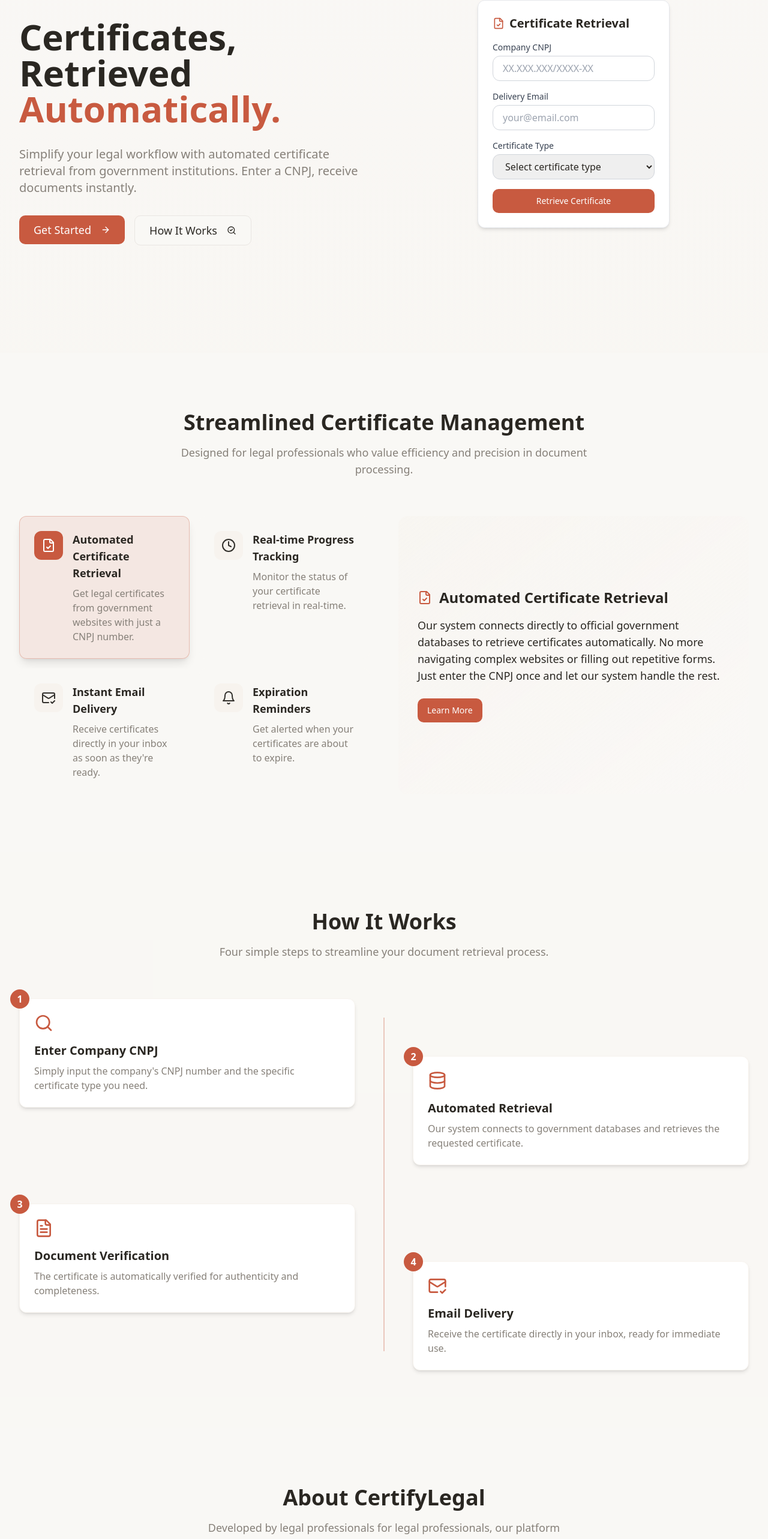
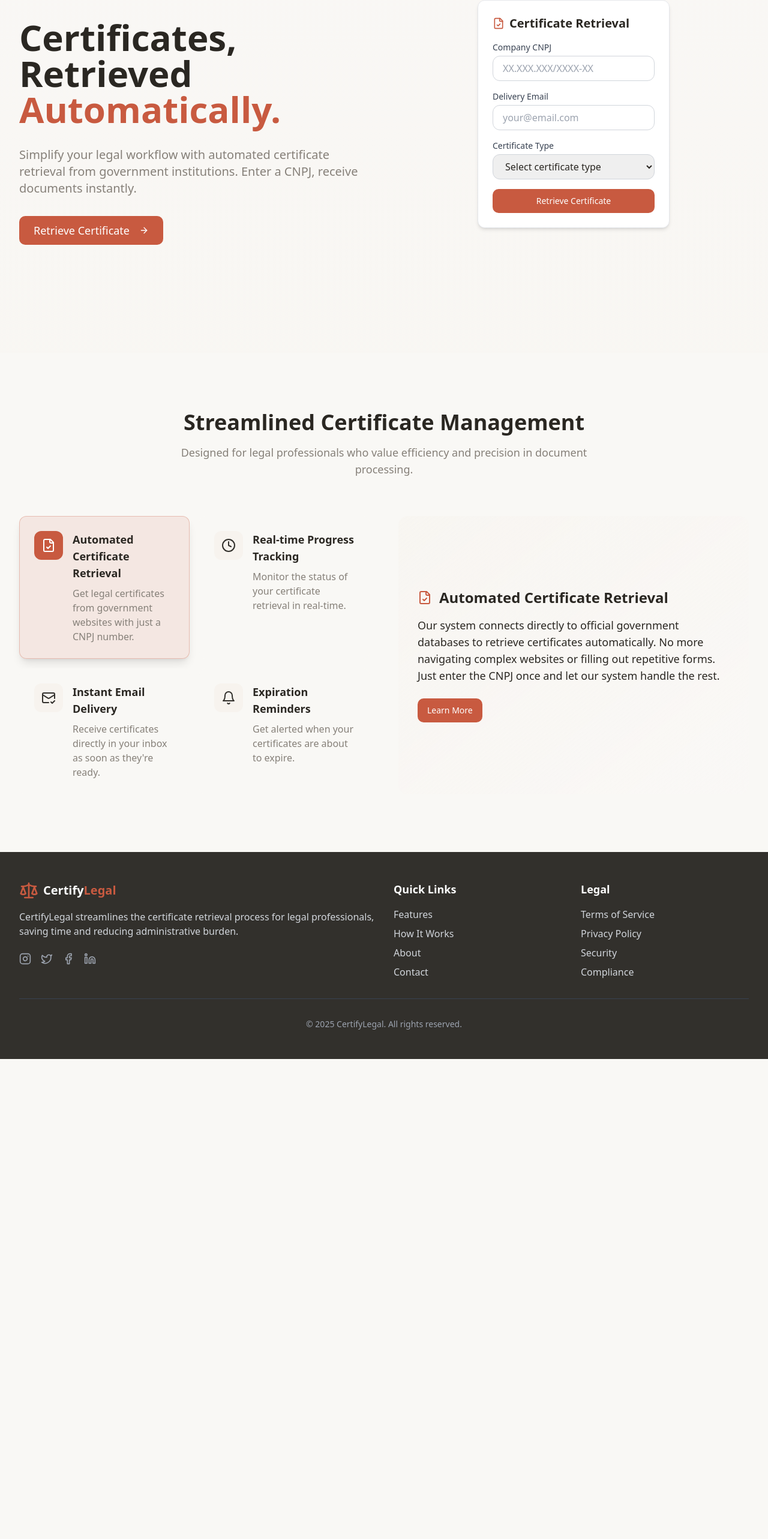
Before and after one commit to justouseai/brew-it-smartly-app-47, a React (Vite) app: page / in a window 1280 px wide. Shown: the part 212-2777 px from the top of the page at 60% size. After the commit the page ends 1977 px from the top, so only its background shows below. Built offline with nearby package versions, Linux system fonts and the light colour scheme.

Commit message:
Remove About, Contact, and How It Works sections
Refactor Hero section and certificate form.

```diff
--- a/src/components/Hero.tsx
+++ b/src/components/Hero.tsx
@@ -1,7 +1,7 @@
 
 import React, { useEffect, useRef } from 'react';
 import { Button } from "@/components/ui/button";
-import { ArrowRight, SearchCheck } from "lucide-react";
+import { ArrowRight } from "lucide-react";
 import CertificateForm from './CertificateForm';
 
 const Hero = () => {
@@ -42,10 +42,7 @@ const Hero = () => {
 
             <div className="flex flex-wrap gap-4">
               <Button className="bg-law-light hover:bg-law-medium text-white text-lg px-6 py-6">
-                Get Started <ArrowRight className="ml-2 h-5 w-5" />
-              </Button>
-              <Button variant="outline" className="text-lg px-6 py-6">
-                How It Works <SearchCheck className="ml-2 h-5 w-5" />
+                Retrieve Certificate <ArrowRight className="ml-2 h-5 w-5" />
               </Button>
             </div>
           </div>
@@ -53,7 +50,6 @@ const Hero = () => {
           <div className="relative flex justify-center">
             <div className="relative w-64 h-64 sm:w-80 sm:h-80">
               <div className="absolute bottom-0 left-1/2 transform -translate-x-1/2 w-full md:w-80">
-                {/* Certificate Form Module */}
                 <CertificateForm />
               </div>
             </div>
--- a/src/pages/Index.tsx
+++ b/src/pages/Index.tsx
@@ -3,10 +3,6 @@ import React, { useEffect } from 'react';
 import Header from '@/components/Header';
 import Hero from '@/components/Hero';
 import Features from '@/components/Features';
-import HowItWorks from '@/components/HowItWorks';
-import Testimonials from '@/components/Testimonials';
-import About from '@/components/About';
-import Contact from '@/components/Contact';
 import Footer from '@/components/Footer';
 
 const Index = () => {
@@ -37,10 +33,6 @@ const Index = () => {
       <main>
         <Hero />
         <Features />
-        <HowItWorks />
-        <About />
-        <Testimonials />
-        <Contact />
       </main>
       <Footer />
     </div>
```
